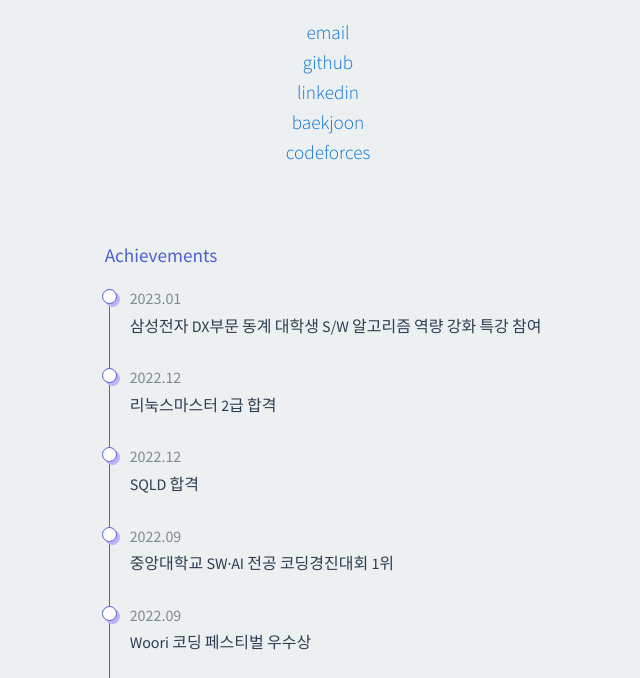
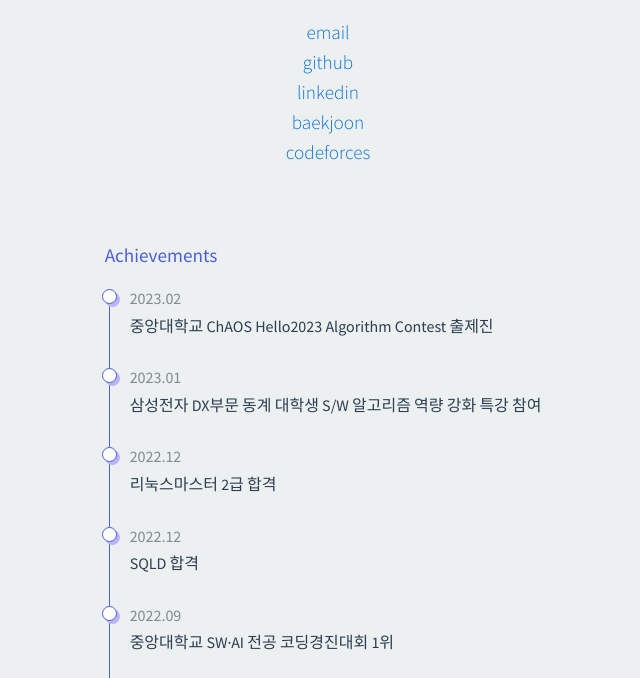
Before and after one commit to njw1204/njw1204.github.io, a website: page public/index.html in a window 1280 px wide. Shown: the part 122-800 px from the top of the page, without its empty margins (312-952 px from the left). Drawn offline with nearby package versions, Linux system fonts and the light colour scheme.

Commit message:
Update timeline

```diff
--- a/public/index.html
+++ b/public/index.html
@@ -53,8 +53,16 @@
           <div class="timeline-title">Achievements</div>
           <ul>
             <li>
+              <div class="timeline-time">2023.02</div>
+              <p class="timeline-message">
+                중앙대학교 ChAOS Hello2023 Algorithm Contest 출제진
+              </p>
+            </li>
+            <li>
               <div class="timeline-time">2023.01</div>
-              <p class="timeline-message">삼성전자 DX부문 동계 대학생 S/W 알고리즘 역량 강화 특강 참여</p>
+              <p class="timeline-message">
+                삼성전자 DX부문 동계 대학생 S/W 알고리즘 역량 강화 특강 참여
+              </p>
             </li>
             <li>
               <div class="timeline-time">2022.12</div>
@@ -86,7 +94,9 @@
             </li>
             <li>
               <div class="timeline-time">2022.09</div>
-              <p class="timeline-message">University MakeUs Challenge 3기 Spring Boot 파트</p>
+              <p class="timeline-message">
+                University MakeUs Challenge 3기 Spring Boot 파트
+              </p>
             </li>
             <li>
               <div class="timeline-time">2022.09</div>
```
